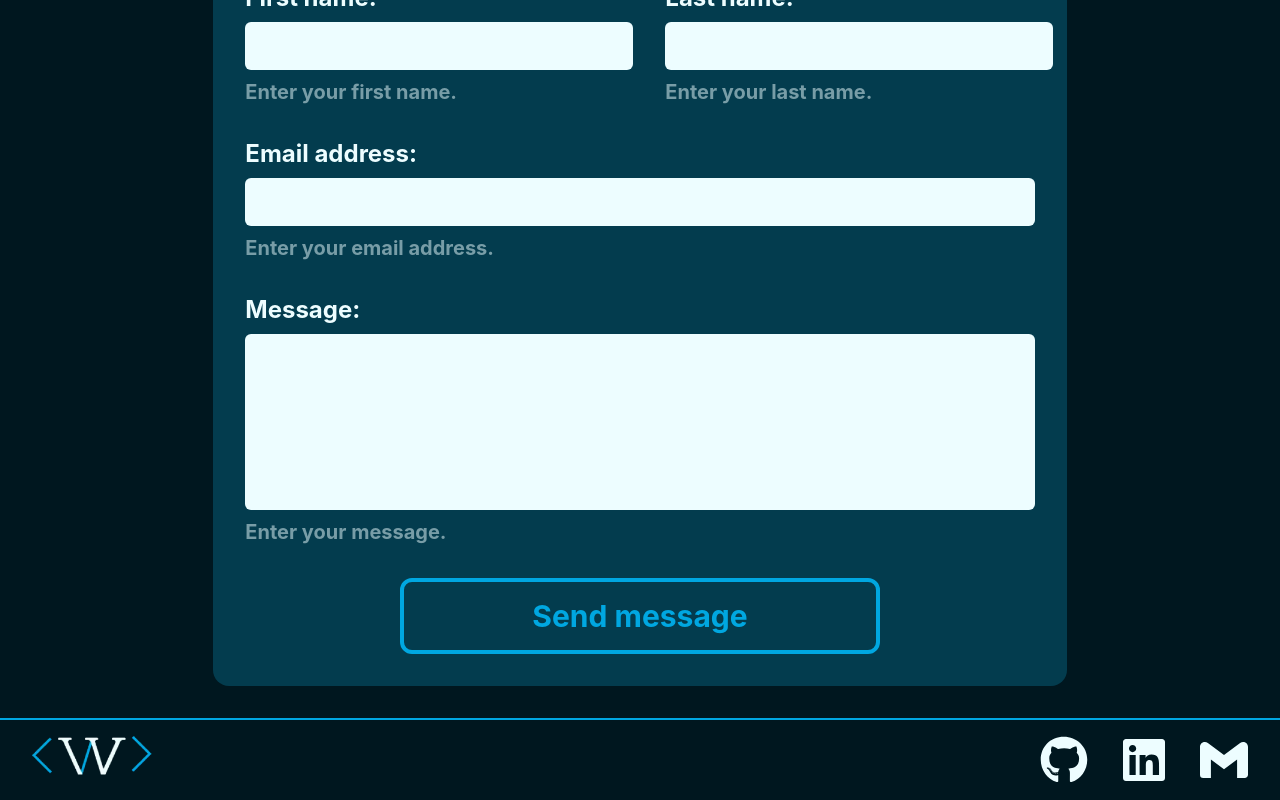
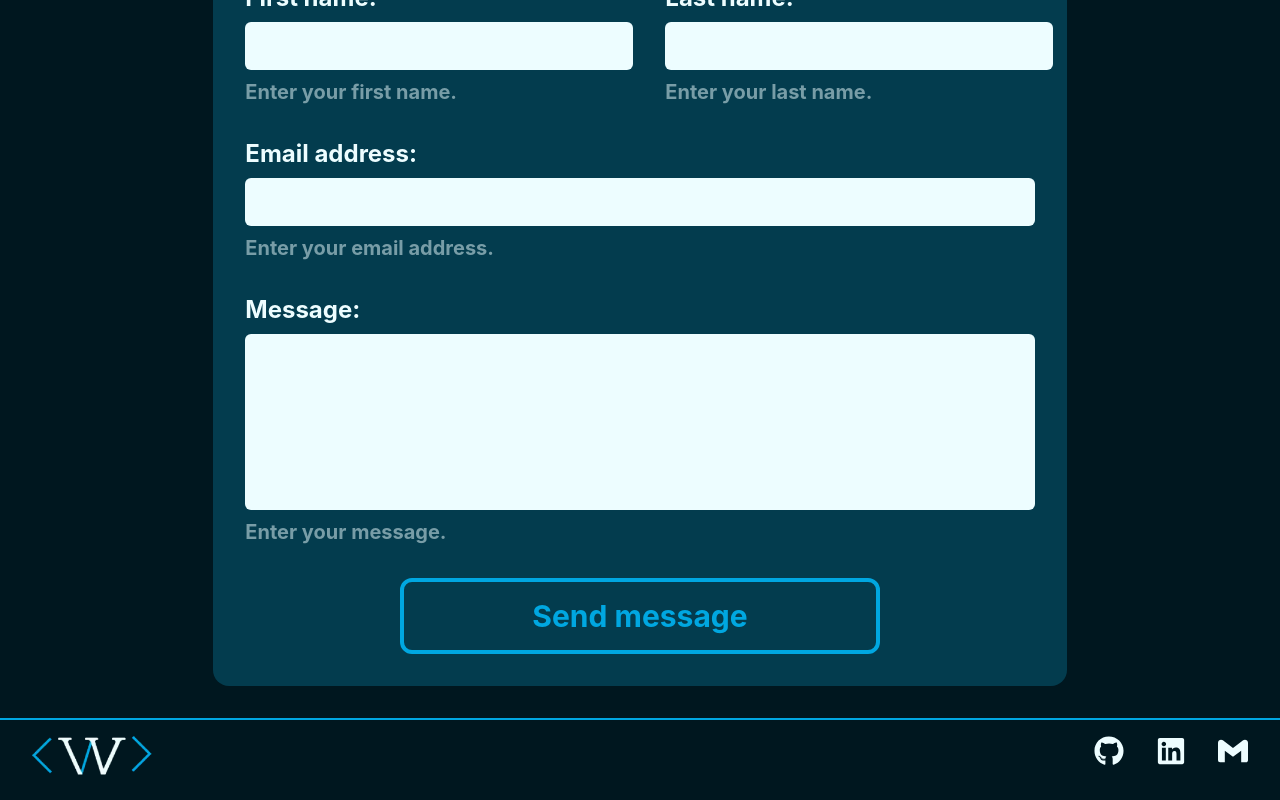
Before and after one commit to WesllenCarmo/Portfolio, a React (Vite) app: page / in a window 1280 px wide. Shown: the part 4215-5015 px from the top of the page. Built offline with nearby package versions, Linux system fonts and the light colour scheme.

Commit message:
Adjust size of social links in Footer section.

```diff
--- a/src/components/pages/Home/index.jsx
+++ b/src/components/pages/Home/index.jsx
@@ -48,9 +48,9 @@ const Home = () => {
           />
         </a>
         <div className='flex gap-8'>
-          <a href='https://github.com/WesllenCarmo' target='_blank'><FaGithub className='text-5xl text-custom-white' /></a>
-          <a href='https://www.linkedin.com/in/wesllen-araujo0907/' target='_blank'><FaLinkedin className='text-5xl text-custom-white' /></a>
-          <a href='mailto:wesllenaraujo.developer@gmail.com' target='_blank'><SiGmail className='text-5xl text-custom-white' /></a>
+          <a href='https://github.com/WesllenCarmo' target='_blank'><FaGithub className='text-3xl text-custom-white' /></a>
+          <a href='https://www.linkedin.com/in/wesllen-araujo0907/' target='_blank'><FaLinkedin className='text-3xl text-custom-white' /></a>
+          <a href='mailto:wesllenaraujo.developer@gmail.com' target='_blank'><SiGmail className='text-3xl text-custom-white' /></a>
         </div>
       </footer>
       <BackToTopButton />
```
